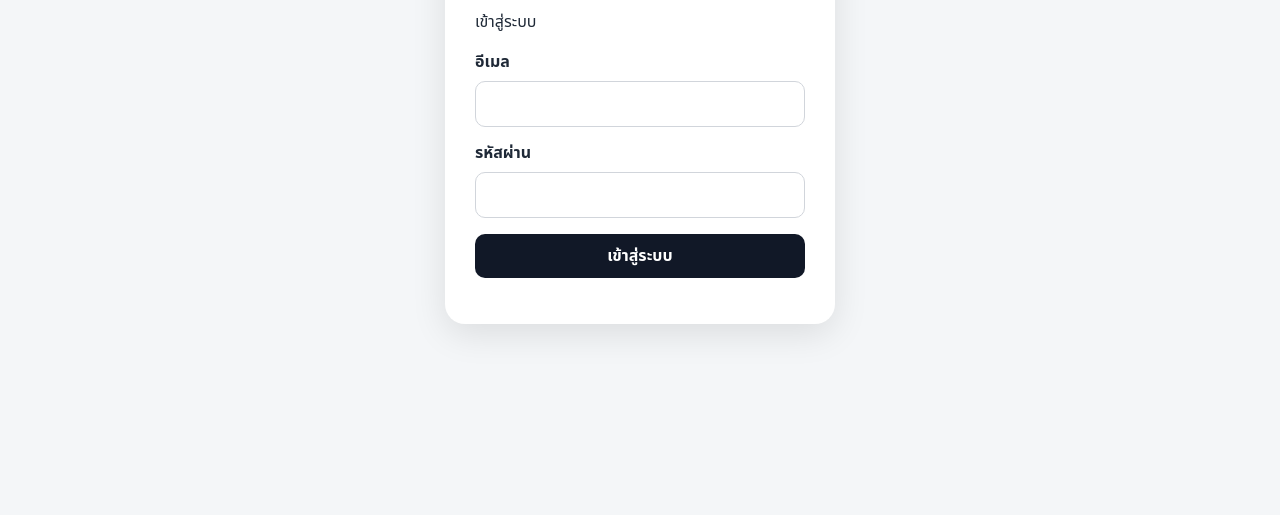
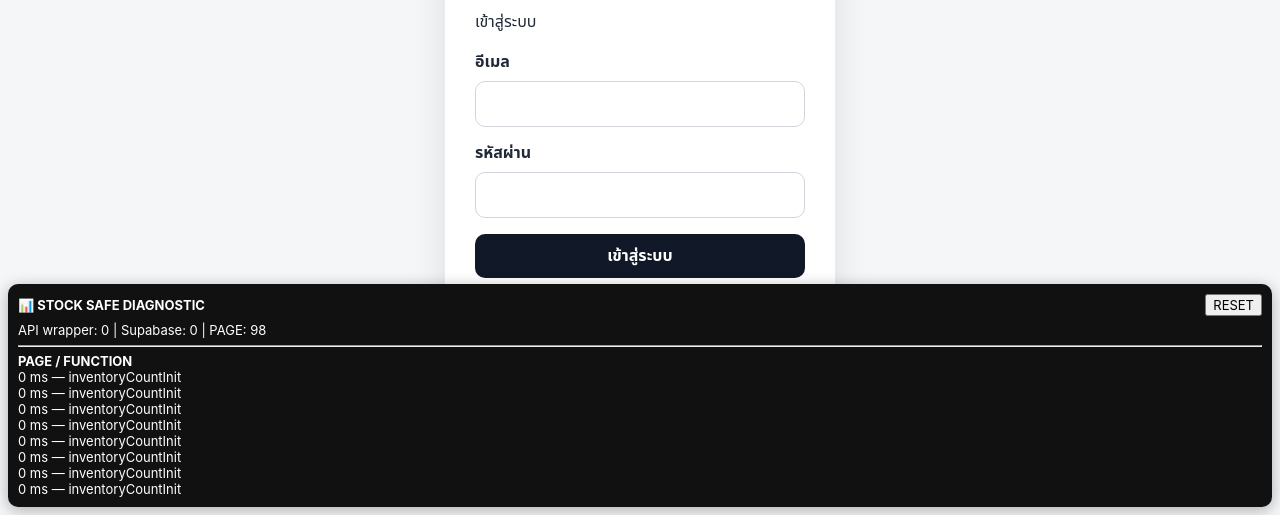
Before and after one commit to Aaom2316/POS-CHILL, a plain HTML site: page index.html in a window 1280 px wide. Shown: the part 285-800 px from the top of the page. Drawn offline with nearby package versions, Linux system fonts and the light colour scheme.

Commit message:
Add files via upload

```diff
--- a/index.html
+++ b/index.html
@@ -35,5 +35,8 @@
   <script src="js/pages/reports.js"></script>
   <script src="js/pages/settings.js"></script>
   <script src="js/app.js"></script>
+
+  <script src="js/stock_safe_ipad_diagnostic.js"></script>
+
 </body>
 </html>
```
